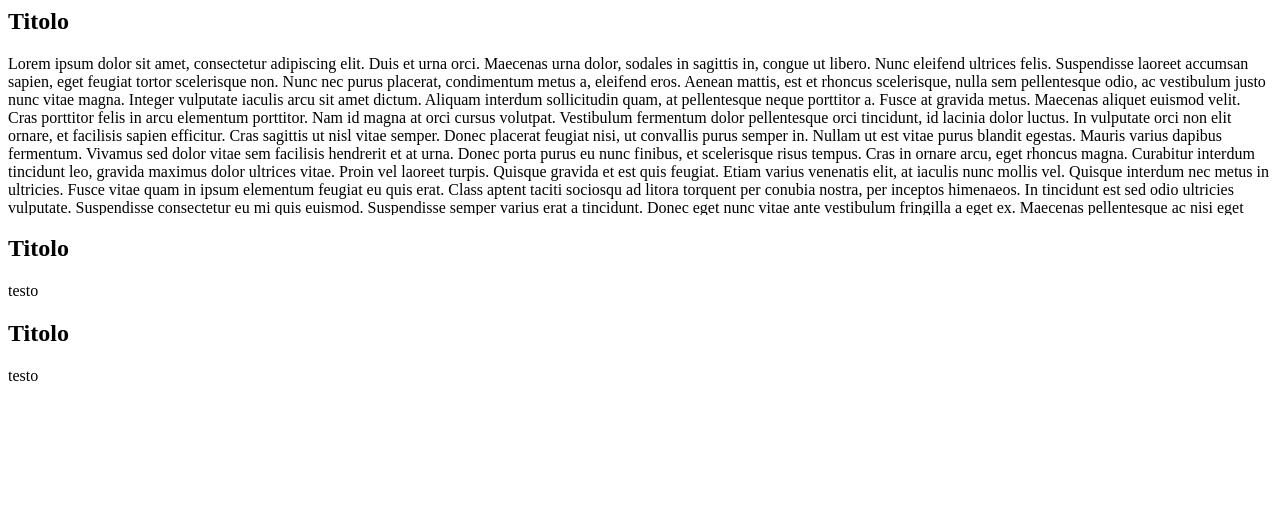
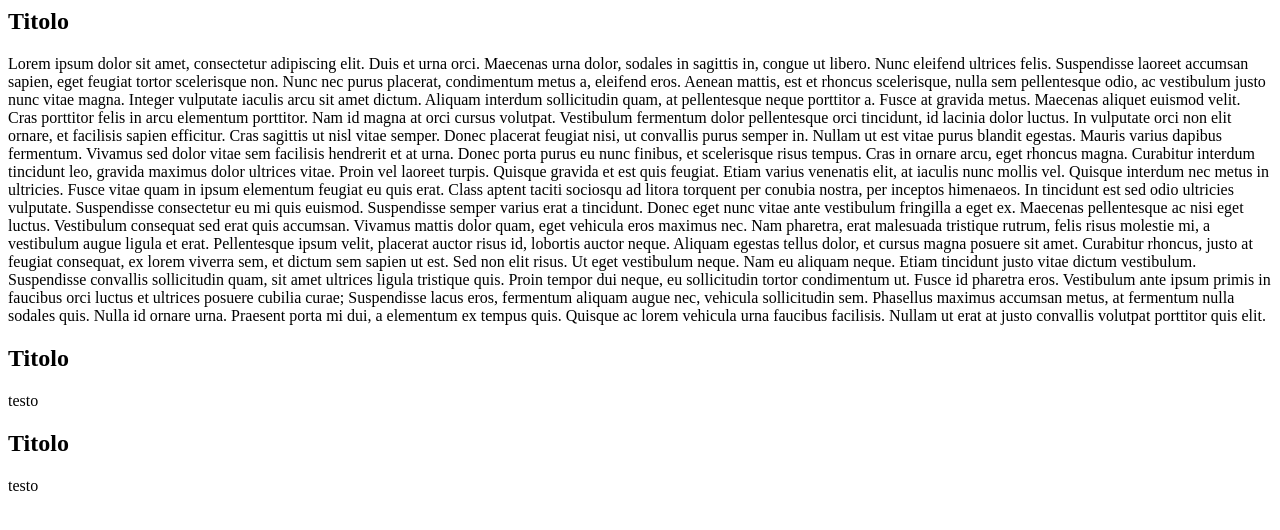
Before and after one commit to francesca-palladino/blog.svoltastudenti.it, a Jekyll site: the page it/faq.html, which Jekyll copies as it is, in a window 1280 px wide. Shown: the top 530 px of the page. Built offline with Jekyll 4.4.1, drawn with Linux system fonts in a browser that asks for light colours.

Commit message:
Update faq.html

```diff
--- a/it/faq.html
+++ b/it/faq.html
@@ -28,7 +28,7 @@ Duis porta auctor tincidunt. Etiam tincidunt malesuada rutrum. Vestibulum ac neq
   }
 
   #faq p {
-    max-height: 10em;
+    max-height: 30vh;
     transition: all 1s;
     overflow: auto;
   }
```
